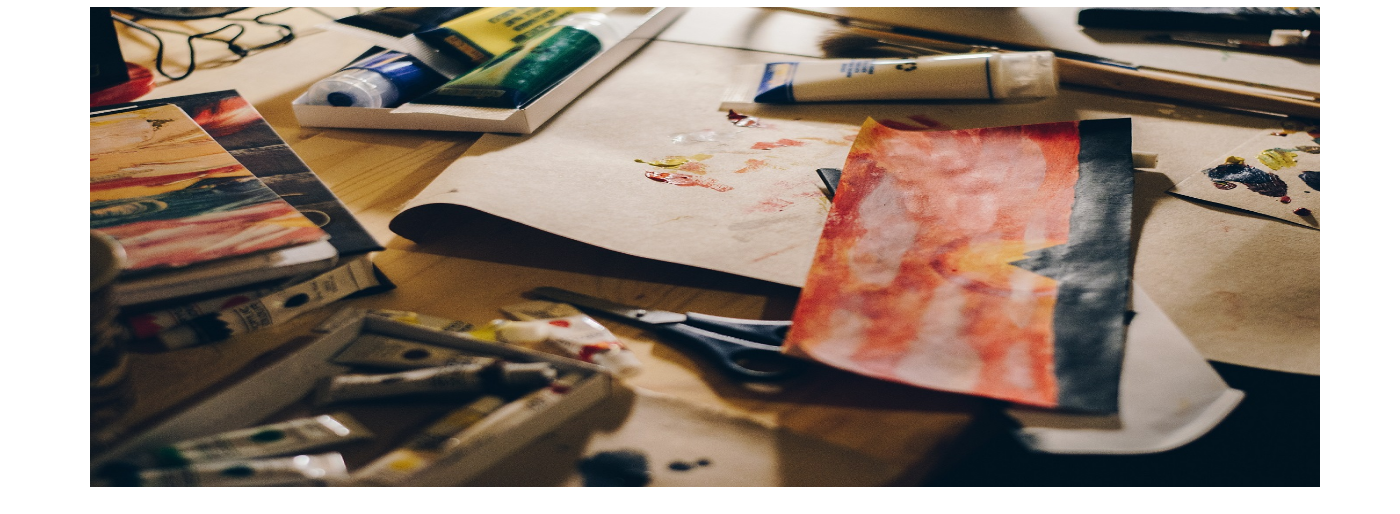
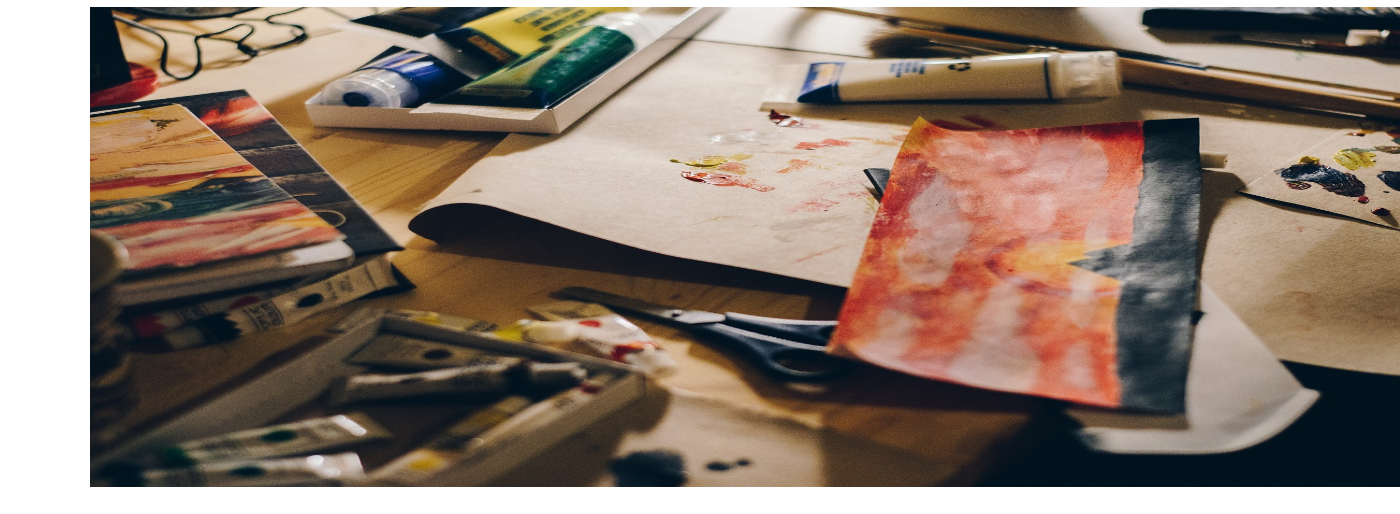
Before and after one commit to priscabebby/priscabebby.github.io, a plain HTML site: page index.html in a window 1280 px wide. Shown: the part 92-606 px from the top of the page, 1400 px wide, since content can reach past the window. Drawn offline with Linux system fonts and the light colour scheme.

Commit message:
Update styleproject.css

```diff
--- a/styleproject.css
+++ b/styleproject.css
@@ -28,7 +28,7 @@ header .headerkanan nav ul li:hover > ul{ display:block;}
 header .headerkanan nav ul li a.active {background: #DCC6E0;  color :white;}
 
 .gambar1 { color: grey; position:relative; }
-.gambar1 img{width: 1230px; height:480px;  z-index:-1;top:120px; left:15px; right: 5px;}
+.gambar1 img{width: 1310px; height:480px;  z-index:-1;top:120px; left:15px; right: 5px;}
 .gambar1 h1{position: absolute;text-align:center; margin-top:30px; font-size:30px; z-index:-1; }
 .gambar1 h2{color: #FCFEFF; text-align:center; margin-top:100px; font-size:50px;font-family: trebuchet Ms;  }
 .gambar1 h3{color: maroon; text-align:center;margin-top:30px; font-size:35px;font-family: comic sans;}
```
